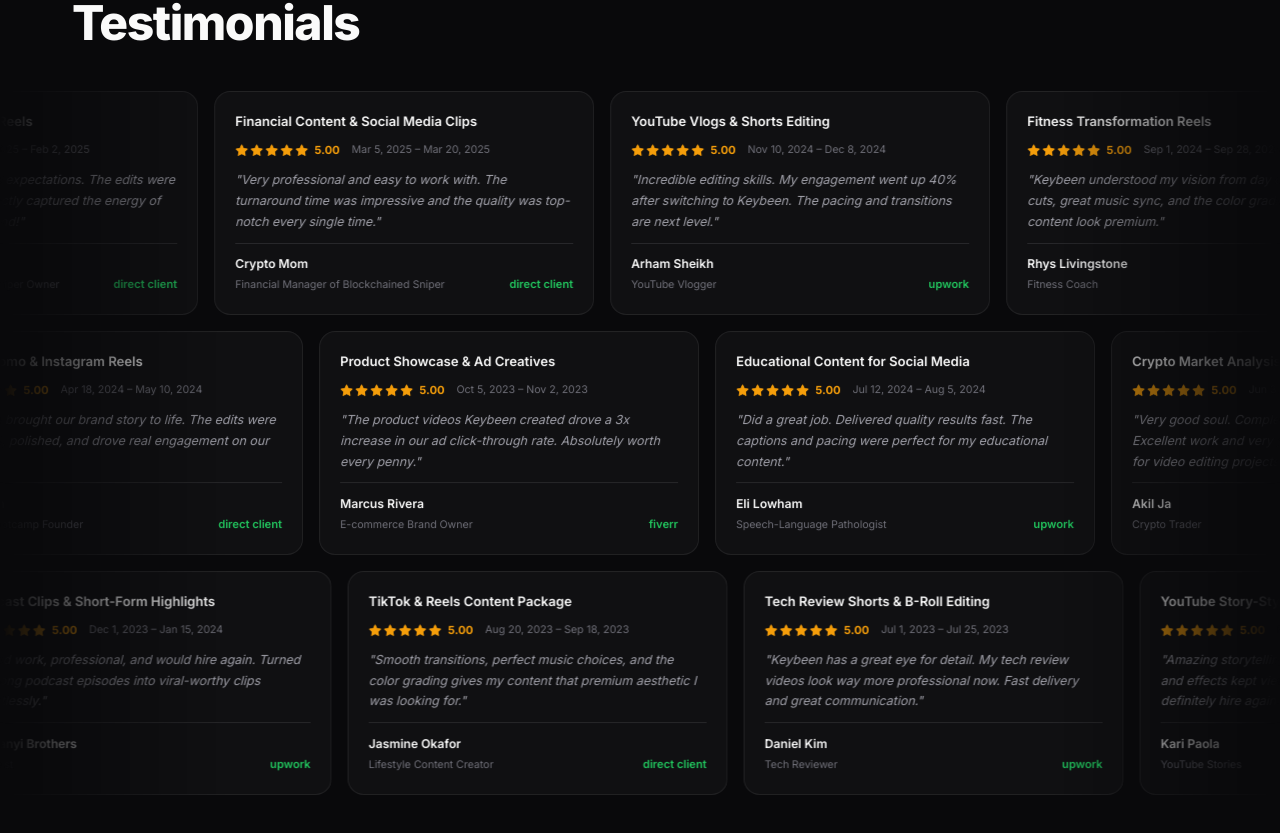
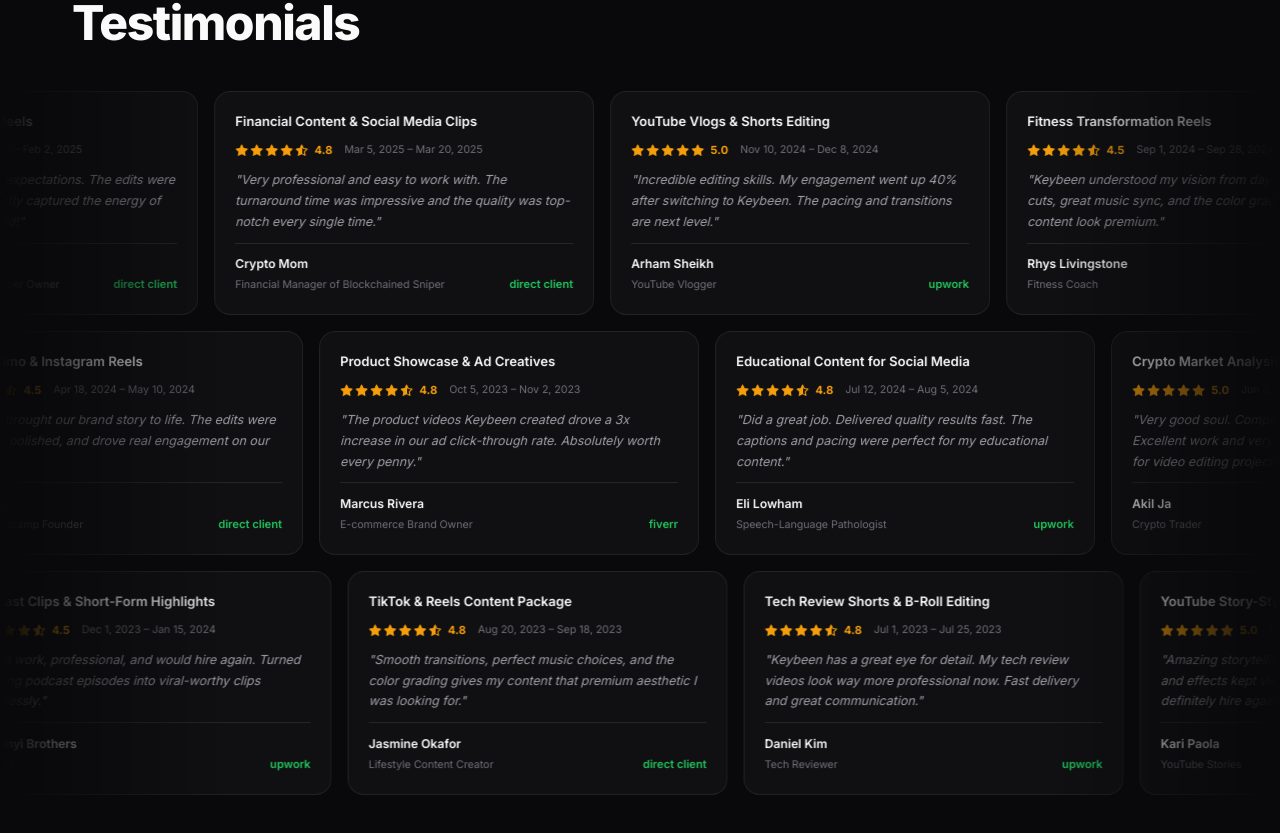
Before and after one commit to 404NeuronNotFound/VE-Portfolio, a React (Vite) app: page / in a window 1280 px wide. Shown: the part 7035-7868 px from the top of the page. Built offline with nearby package versions, Linux system fonts and the light colour scheme.

Commit message:
feat(Testimonials): vary ratings (4.5-5.0) and add half-star rendering

```diff
--- a/src/components/Testimonials.tsx
+++ b/src/components/Testimonials.tsx
@@ -15,7 +15,7 @@ const row1: Testimonial[] = [
         name: 'Vivian',
         role: 'Crypto Trader & Blockchained Sniper Owner',
         project: 'Crypto Trading Highlight Reels',
-        rating: 5,
+        rating: 5.0,
         date: 'Jan 15, 2025 – Feb 2, 2025',
         quote: 'Keybeen delivered beyond expectations. The edits were sharp, cinematic, and perfectly captured the energy of our brand. Highly recommend!',
         platform: 'Direct Client',
@@ -24,7 +24,7 @@ const row1: Testimonial[] = [
         name: 'Crypto Mom',
         role: 'Financial Manager of Blockchained Sniper',
         project: 'Financial Content & Social Media Clips',
-        rating: 5,
+        rating: 4.8,
         date: 'Mar 5, 2025 – Mar 20, 2025',
         quote: 'Very professional and easy to work with. The turnaround time was impressive and the quality was top-notch every single time.',
         platform: 'Direct Client',
@@ -33,7 +33,7 @@ const row1: Testimonial[] = [
         name: 'Arham Sheikh',
         role: 'YouTube Vlogger',
         project: 'YouTube Vlogs & Shorts Editing',
-        rating: 5,
+        rating: 5.0,
         date: 'Nov 10, 2024 – Dec 8, 2024',
         quote: 'Incredible editing skills. My engagement went up 40% after switching to Keybeen. The pacing and transitions are next level.',
         platform: 'Upwork',
@@ -42,7 +42,7 @@ const row1: Testimonial[] = [
         name: 'Rhys Livingstone',
         role: 'Fitness Coach',
         project: 'Fitness Transformation Reels',
-        rating: 5,
+        rating: 4.5,
         date: 'Sep 1, 2024 – Sep 28, 2024',
         quote: 'Keybeen understood my vision from day one. Clean cuts, great music sync, and the color grading made my content look premium.',
         platform: 'Fiverr',
@@ -54,7 +54,7 @@ const row2: Testimonial[] = [
         name: 'Eli Lowham',
         role: 'Speech-Language Pathologist',
         project: 'Educational Content for Social Media',
-        rating: 5,
+        rating: 4.8,
         date: 'Jul 12, 2024 – Aug 5, 2024',
         quote: 'Did a great job. Delivered quality results fast. The captions and pacing were perfect for my educational content.',
         platform: 'Upwork',
@@ -63,7 +63,7 @@ const row2: Testimonial[] = [
         name: 'Akil Ja',
         role: 'Crypto Trader',
         project: 'Crypto Market Analysis Videos',
-        rating: 5,
+        rating: 5.0,
         date: 'Jun 3, 2024 – Jun 22, 2024',
         quote: 'Very good soul. Completed my job before time. Excellent work and very prompt. I really recommend him for video editing projects.',
         platform: 'Upwork',
@@ -72,7 +72,7 @@ const row2: Testimonial[] = [
         name: 'Amy Chan',
         role: 'Breakup Bootcamp Founder',
         project: 'Brand Promo & Instagram Reels',
-        rating: 5,
+        rating: 4.5,
         date: 'Apr 18, 2024 – May 10, 2024',
         quote: 'Keybeen brought our brand story to life. The edits were emotional, polished, and drove real engagement on our socials.',
         platform: 'Direct Client',
@@ -81,7 +81,7 @@ const row2: Testimonial[] = [
         name: 'Marcus Rivera',
         role: 'E-commerce Brand Owner',
         project: 'Product Showcase & Ad Creatives',
-        rating: 5,
+        rating: 4.8,
         date: 'Oct 5, 2023 – Nov 2, 2023',
         quote: 'The product videos Keybeen created drove a 3x increase in our ad click-through rate. Absolutely worth every penny.',
         platform: 'Fiverr',
@@ -93,7 +93,7 @@ const row3: Testimonial[] = [
         name: 'Kari Paola',
         role: 'YouTube Stories',
         project: 'YouTube Story-Style Compilations',
-        rating: 5,
+        rating: 5.0,
         date: 'Feb 8, 2024 – Mar 1, 2024',
         quote: 'Amazing storytelling through editing. The transitions and effects kept viewers hooked from start to finish. Will definitely hire again.',
         platform: 'Fiverr',
@@ -102,7 +102,7 @@ const row3: Testimonial[] = [
         name: 'Koplanyi Brothers',
         role: 'Podcast',
         project: 'Podcast Clips & Short-Form Highlights',
-        rating: 5,
+        rating: 4.5,
         date: 'Dec 1, 2023 – Jan 15, 2024',
         quote: 'Good work, professional, and would hire again. Turned our long podcast episodes into viral-worthy clips effortlessly.',
         platform: 'Upwork',
@@ -111,7 +111,7 @@ const row3: Testimonial[] = [
         name: 'Jasmine Okafor',
         role: 'Lifestyle Content Creator',
         project: 'TikTok & Reels Content Package',
-        rating: 5,
+        rating: 4.8,
         date: 'Aug 20, 2023 – Sep 18, 2023',
         quote: 'Smooth transitions, perfect music choices, and the color grading gives my content that premium aesthetic I was looking for.',
         platform: 'Direct Client',
@@ -120,7 +120,7 @@ const row3: Testimonial[] = [
         name: 'Daniel Kim',
         role: 'Tech Reviewer',
         project: 'Tech Review Shorts & B-Roll Editing',
-        rating: 5,
+        rating: 4.8,
         date: 'Jul 1, 2023 – Jul 25, 2023',
         quote: 'Keybeen has a great eye for detail. My tech review videos look way more professional now. Fast delivery and great communication.',
         platform: 'Upwork',
@@ -130,22 +130,34 @@ const row3: Testimonial[] = [
 function Stars({ count }: { count: number }) {
     return (
         <div className="testi__stars">
-            {Array.from({ length: 5 }, (_, i) => (
+            <svg width="0" height="0" style={{ position: 'absolute' }}>
+                <defs>
+                    <linearGradient id="half-star-grad" x1="0" x2="1" y1="0" y2="0">
+                        <stop offset="50%" stopColor="#f59e0b" />
+                        <stop offset="50%" stopColor="transparent" />
+                    </linearGradient>
+                </defs>
+            </svg>
+            {Array.from({ length: 5 }, (_, i) => {
+                const filled = i + 1 <= Math.floor(count);
+                const half = !filled && i < count && count % 1 >= 0.4;
+                return (
                     <svg
                         key={i}
                         width="13"
                         height="13"
                         viewBox="0 0 24 24"
-                    fill={i < count ? '#f59e0b' : 'none'}
-                    stroke={i < count ? '#f59e0b' : 'var(--text-muted)'}
+                        fill={filled ? '#f59e0b' : half ? 'url(#half-star-grad)' : 'none'}
+                        stroke={filled || half ? '#f59e0b' : 'var(--text-muted)'}
                         strokeWidth="2"
                         strokeLinecap="round"
                         strokeLinejoin="round"
                     >
                         <polygon points="12 2 15.09 8.26 22 9.27 17 14.14 18.18 21.02 12 17.77 5.82 21.02 7 14.14 2 9.27 8.91 8.26 12 2" />
                     </svg>
-            ))}
-            <span className="testi__score">{count.toFixed(2)}</span>
+                );
+            })}
+            <span className="testi__score">{count.toFixed(1)}</span>
         </div>
     );
 }
```
Lines whose indentation alone changed are shown as unchanged.
